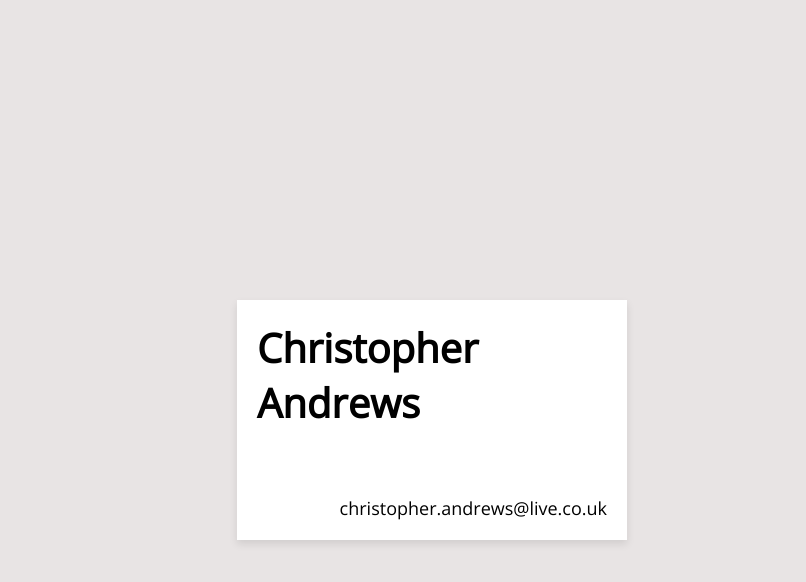
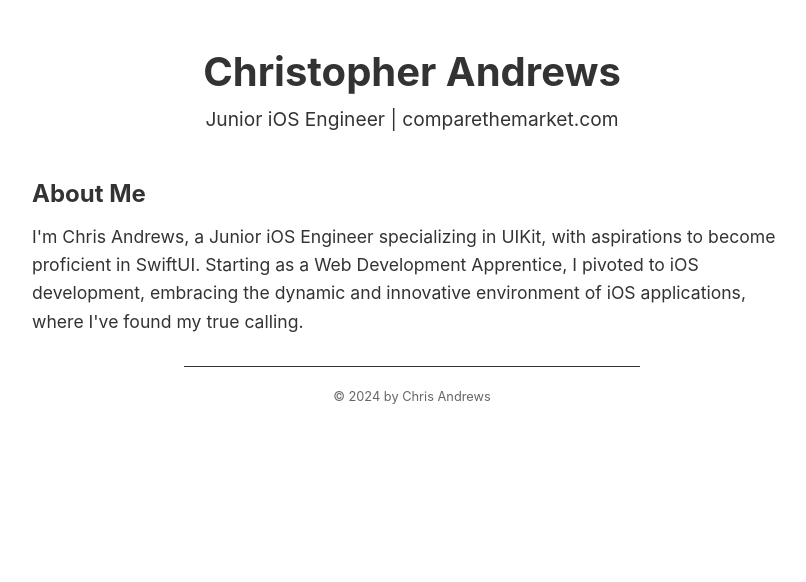
Before and after one commit to Cwisfa/cwisfa.github.io, a plain HTML site: page index.html in a window 1280 px wide. Shown: the whole page, without its empty margins (228-1034 px from the left). Drawn offline with nearby package versions, Linux system fonts and the light colour scheme.

Commit message:
Removed the card style. Made some changes.

```diff
--- a/index.html
+++ b/index.html
@@ -3,21 +3,27 @@
 <head>
     <meta charset="UTF-8">
     <meta name="viewport" content="width=device-width, initial-scale=1.0">
-    <title>Christopher Andrews</title>
+    <title>Portfolio</title>
     <link rel="stylesheet" href="styles.css">
 </head>
 <body>
-    <div class="card">
-        <div class="card-inner">
-            <div class="card-front">
-                <div class="name">Christopher Andrews</div>
-                <div class="email">christopher.andrews@live.co.uk</div>
-            </div>
-            <div class="card-back">
-                <div class="title">Junior iOS Engineer | comparethemarket.com</div>
-                <div class="phone">07944643747</div>
-            </div>
-        </div>
-    </div>
+    <main>
+        <header>
+            <h1>Christopher Andrews</h1>
+            <p>Junior iOS Engineer | comparethemarket.com</p>
+        </header>
+        <section>
+            <h3>About Me</h3>
+               <p>
+                I'm Chris Andrews, a Junior iOS Engineer specializing in UIKit, with aspirations to
+                become proficient in SwiftUI. Starting as a Web Development Apprentice,
+                I pivoted to iOS development, embracing the dynamic and innovative environment of
+                iOS applications, where I've found my true calling.</p>
+        </section>
+        <hr>
+    </main>
+    <footer>
+        <p>&copy; 2024 by Chris Andrews</p>
+    </footer>
 </body>
 </html>
--- a/styles.css
+++ b/styles.css
@@ -1,72 +1,79 @@
-@import url('https://fonts.googleapis.com/css2?family=Open+Sans:ital@0;1&family=Roboto+Condensed&display=swap');
-
-body, html {
-    height: 100%;
+* {
     margin: 0;
-    display: flex;
-    justify-content: center;
-    align-items: center;
-    background-color: #e8e4e4;
-    font-family: 'Open Sans', sans-serif;
+    padding: 0;
+    box-sizing: border-box;
+    font-family: -apple-system, BlinkMacSystemFont, "Segoe UI", Roboto, "Helvetica Neue", Arial, sans-serif;
 }
 
-.card {
-    width: 350px;
-    height: 200px;
-    perspective: 1000px;
+body {
+    font-family: 'Helvetica Neue', Arial, sans-serif;
+    color: #333;
+    background-color: #fff;
+    line-height: 1.6;
+    padding: 20px;
 }
 
-.card-inner {
-    width: 100%;
-    height: 100%;
-    transition: transform 0.6s;
-    transform-style: preserve-3d;
-    position: relative;
+main {
+    max-width: 800px;
+    margin: 0 auto;
+    padding: 20px;
 }
 
-.card-front, .card-back {
-    width: 100%;
-    height: 100%;
-    backface-visibility: hidden;
-    position: absolute;
-    top: 0;
-    left: 0;
-    box-shadow: 0 4px 8px 0 rgba(0,0,0,0.1);
-    display: flex;
-    padding: 20px;
-    background-color: #fff;
-    color: #000;
+header {
+    text-align: center;
+    margin-bottom: 40px;
 }
 
-.card-front {
-    flex-direction: column;
-    justify-content: space-between;
+header h1 {
+    font-size: 2.5em;
+    color: #333;
 }
 
-.card-back {
-    transform: rotateY(180deg);
-    flex-direction: column;
-    justify-content: center;
-    align-items: center;
+header p {
+    font-size: 1.2em;
+    color: #333;
 }
 
-.name {
-    font-size: 40px;
-    font-weight: bold;
-    align-self: flex-start;
+section h3 {
+    font-size: 1.5em;
+    margin-bottom: 10px;
 }
 
-.email {
-    font-size: 18px;
-    align-self: flex-end;
+section p {
+    font-size: 1.1em;
+    margin-bottom: 20px;
 }
 
-.title, .phone {
-    font-size: 16px;
-    text-align: center;
-    margin: 8px 0;
+hr {
+    border: none;
+    height: 1px;
+    background-color: #333;
+    margin-top: 30px;
+    width: 60%;
+    margin-left: auto;
+    margin-right: auto;
 }
 
-.card:hover .card-inner {
-    transform: rotateY(180deg);
+footer {
+    text-align: center;
+    font-size: 0.8em;
+    color: #666;
 }
+
+@media (max-width: 768px) {
+    body {
+        padding: 10px;
+    }
+
+    main {
+        padding: 10px;
+    }
+
+    header h1 {
+        font-size: 2em;
+    }
+
+    header p, footer {
+        font-size: 0.9em;
+    }
+}
```
